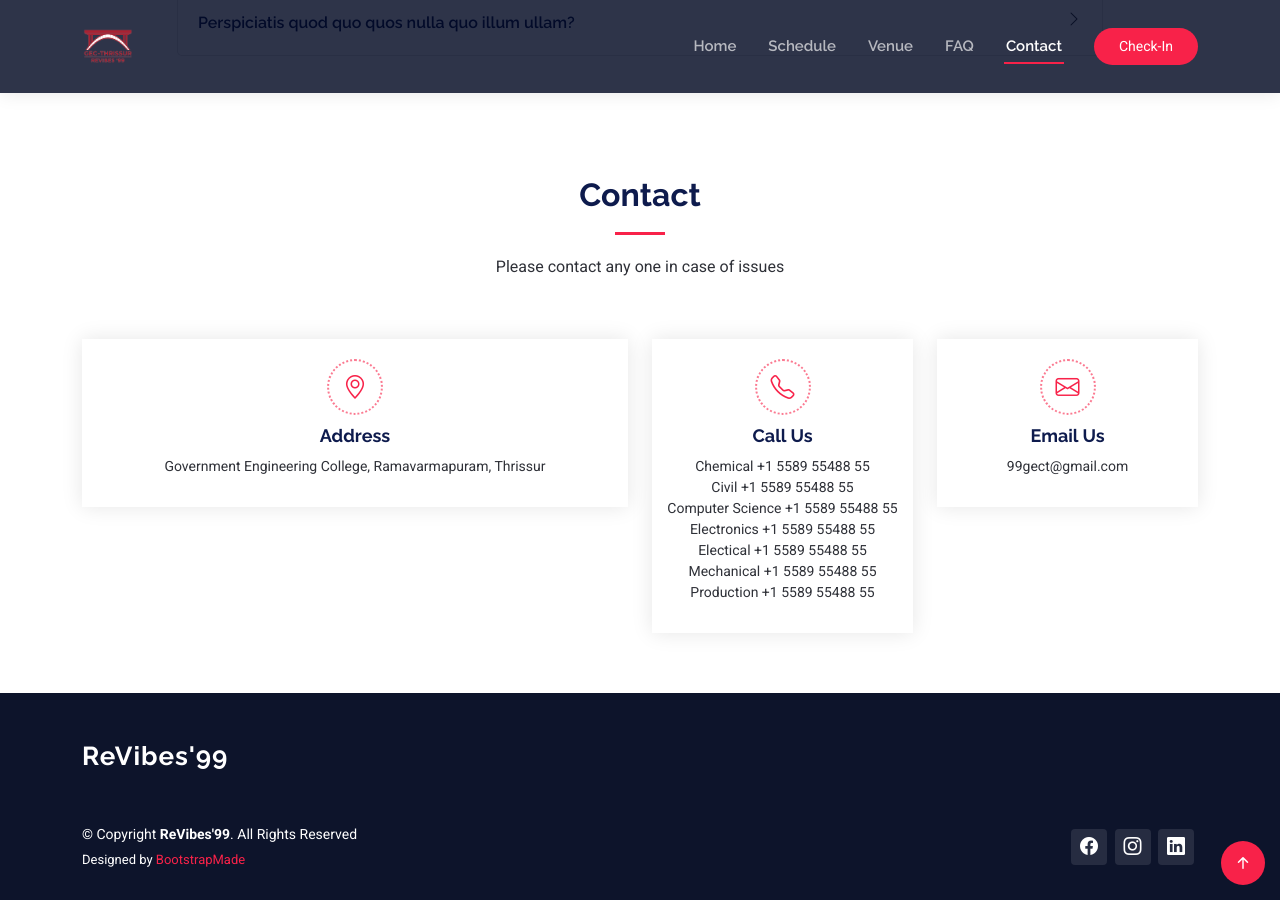
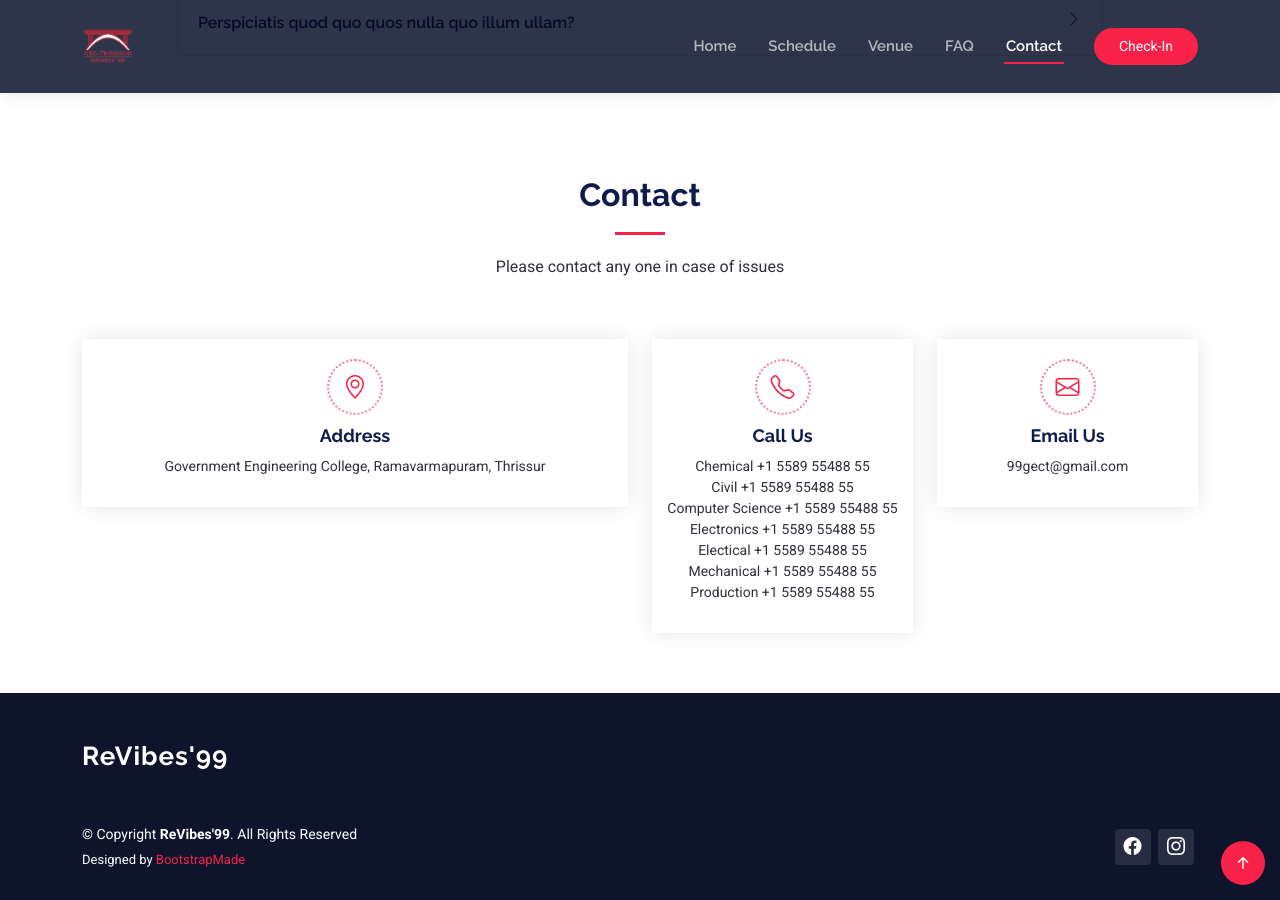
Before and after one commit to dhanyacm/revibes99, a Jekyll site: the page built from index.html, in a window 1280 px wide and 900 px high, scrolled down 3579 px. Built offline with Jekyll 4.4.1, drawn with Linux system fonts in a browser that asks for light colours.

Commit message:
Update footer.html

```diff
--- a/_includes/footer.html
+++ b/_includes/footer.html
@@ -78,9 +78,8 @@
 
         <div class="social-links order-first order-lg-last mb-3 mb-lg-0">
           <a href=""><i class="bi bi-facebook"></i></a>
-          <a href=""><i class="bi bi-instagram"></i></a>
-          <a href=""><i class="bi bi-linkedin"></i></a>
-        </div>
+          <a href="https://www.instagram.com/revibes99/"><i class="bi bi-instagram"></i></a>
+         </div>
 
       </div>
     </div>
```
